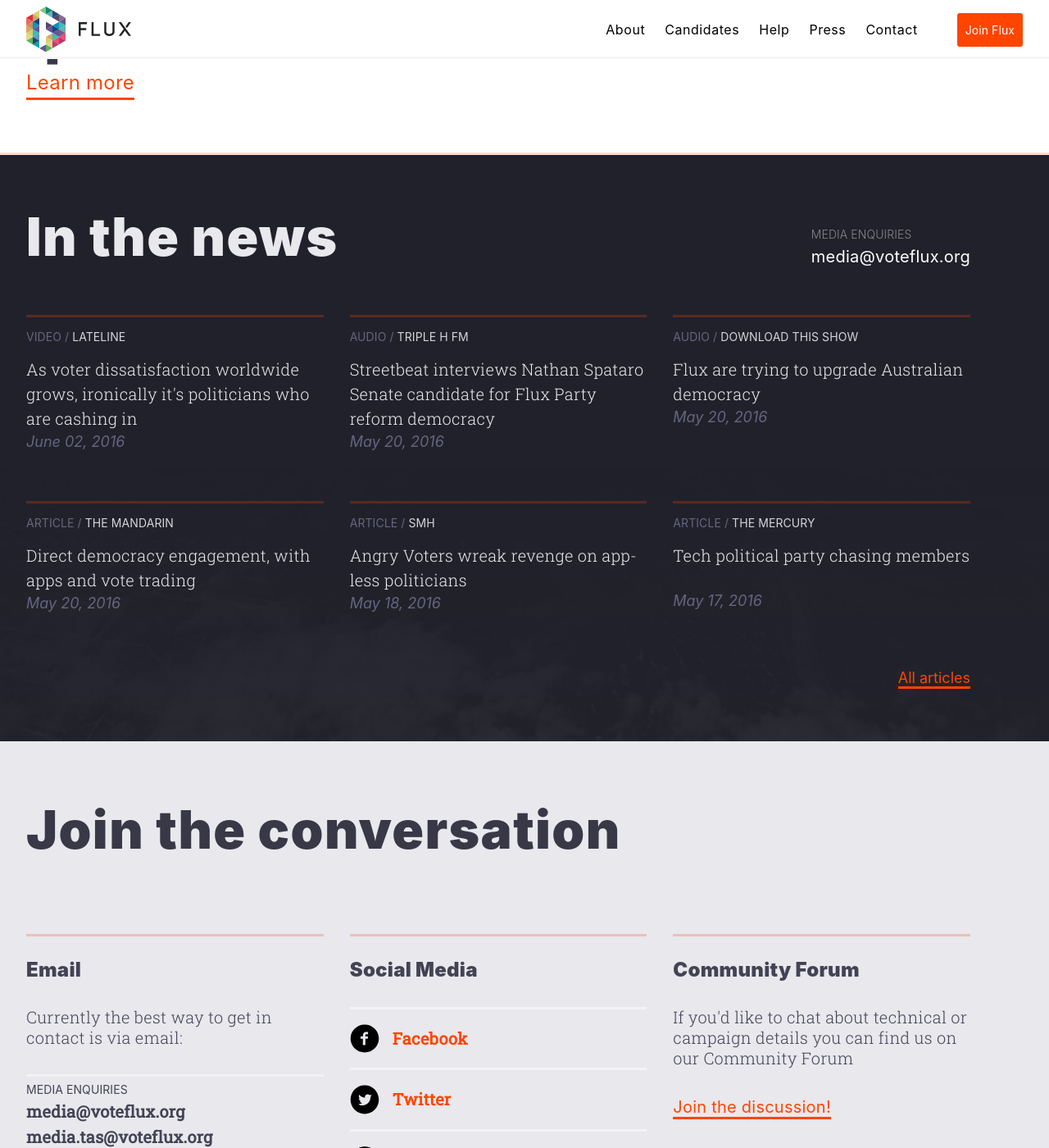
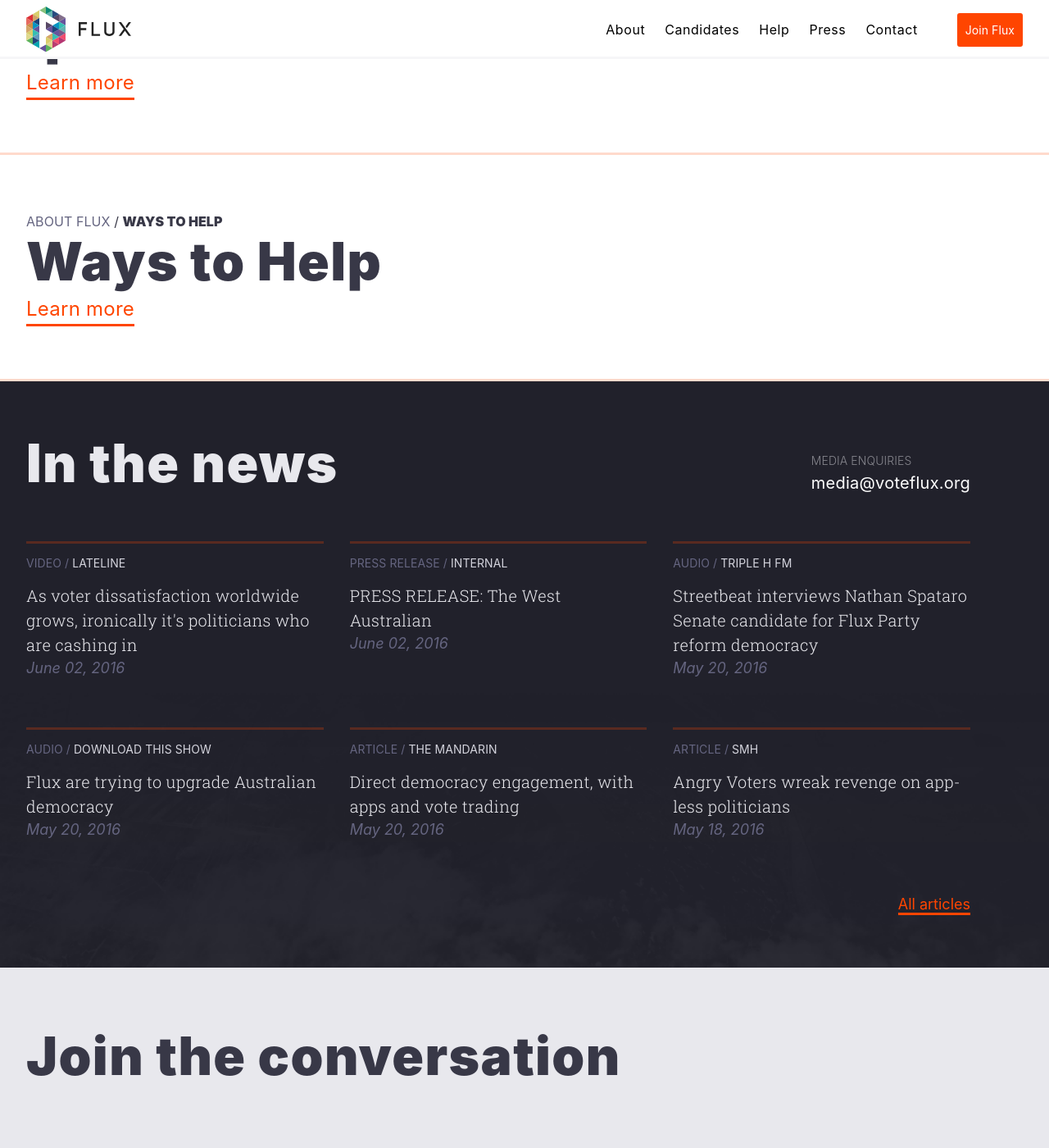
Before and after one commit to voteflux/flux-website-v2, a Jekyll site: the page built from index.html, in a window 1280 px wide and 1400 px high, scrolled down 6258 px. Shown: the whole window at 82% size. Built offline with Jekyll 4.4.1, drawn with Linux system fonts in a browser that asks for light colours; some of the changed text lies outside the part shown.

```diff
--- a/_data/articles.yml
+++ b/_data/articles.yml
@@ -6,6 +6,14 @@
     publishedIn: "Lateline"
     major: true
     type: "video"
+  -
+    title: "PRESS RELEASE: The West Australian"
+    url: ""
+    date: "2016-06-02"
+    author: "Flux Media"
+    publishedIn: "Internal"
+    major: true
+    type: "press release"
   -
     title: "Streetbeat interviews Nathan Spataro Senate candidate for Flux Party reform democracy"
     url: "https://www.mixcloud.com/StreetbeatHHH/streetbeat-interviews-nathan-spataro-senate-candidate-for-flux-party-reform-democracy/"
```
Also changed, not shown: _about/vision-and-purpose.html (+1 -16 lines), _about/ways-to-help.html (added, +32 -0 lines), 2 other files.
